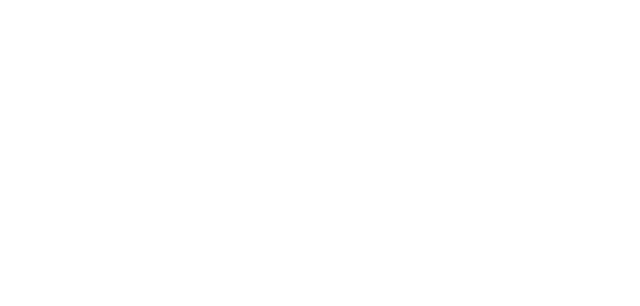
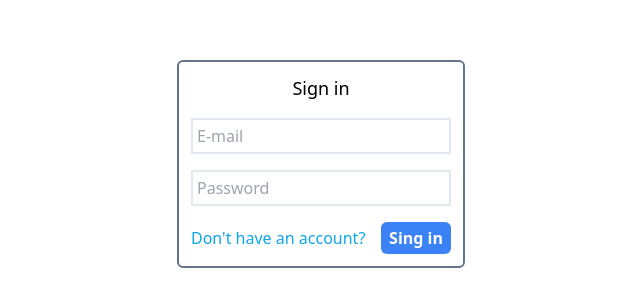
Before and after one commit to DMITRII1548/laravel-microservice-task-manager, a Vue app in the folder frontend/: page /sign_in in a window 1280 px wide. Before the commit this address had no page. Shown: the part 236-542 px from the top of the page, without its empty margins (319-959 px from the left). Built offline with nearby package versions, Linux system fonts and the light colour scheme.

Commit message:
Added sign in page

```diff
--- /dev/null
+++ b/frontend/src/components/Field.vue
@@ -0,0 +1,44 @@
+<template>
+    <div class="w-100">
+        <input
+            :type="type"
+            v-model="value"
+            :placeholder="placeholder"
+            class="w-full p-1 border-2 border-slate-200 hover:border-slate-300 focus:border-slate-300"
+        />
+        <p v-if="error" class="text-red-600 mt-1 ml-1">{{ error }}</p>
+    </div>
+</template>
+
+<script setup>
+  import { ref, toRefs, watch } from 'vue';
+
+  const props = defineProps({
+    type: {
+        type: String,
+        required: true
+    },
+    placeholder: {
+        type: String,
+        default: ''
+    },
+    modelValue: {
+        type: String,
+        required: true
+    },
+    error: {
+        type: String,
+        default: ''
+    }
+  });
+
+    const value = ref(props.modelValue);
+
+    watch(() => props.modelValue, (newValue) => {
+        value.value = newValue;
+    });
+
+    watch(value, (newValue) => {
+        emit('update:modelValue', newValue);
+    });
+</script>
--- a/frontend/src/components/WhiteLinkButton.vue
+++ b/frontend/src/components/WhiteLinkButton.vue
@@ -6,7 +6,7 @@
 const props = defineProps({
   to: {
     type: [String, Object],
-    required: true,
+    required: true
   }
 });
 </script>
--- a/frontend/src/router/index.js
+++ b/frontend/src/router/index.js
@@ -8,6 +8,11 @@
       name: 'home',
       component: import('../views/HomeView.vue')
     },
+    {
+      path: '/sign_in',
+      name: 'sing_in',
+      component: import('../views/Auth/SingIn.vue')
+    },
   ]
 })
 
--- /dev/null
+++ b/frontend/src/views/Auth/SingIn.vue
@@ -0,0 +1,35 @@
+<template>
+    <main class="flex justify-center items-center h-screen">
+        <form class="flex flex-col gap-4 w-72 p-3 mx-auto border-2 border-slate-500 rounded-md">
+            <h1 class="text-lg font-medium text-center">Sign in</h1>
+            <Field
+                type="email"
+                v-model="email"
+                :error="errors.email"
+                placeholder="E-mail"
+             />
+            <Field
+                type="password"
+                v-model="password"
+                placeholder="Password"
+             />
+            <div class="flex justify-between">
+                <a href="#" class="text-sky-500 mt-1">Don't have an account?</a>
+                <button class="bg-blue-500 hover:bg-blue-700 text-white font-bold py-1 px-2 rounded-md">Sing in</button>
+            </div>
+        </form>
+    </main>
+</template>
+
+<script setup>
+import { ref, reactive } from 'vue'
+
+import Field from '../../components/Field.vue';
+
+const email = ref('')
+const password = ref('')
+
+const errors = reactive({
+    email: '',
+})
+</script>
--- a/frontend/src/views/HomeView.vue
+++ b/frontend/src/views/HomeView.vue
@@ -5,7 +5,7 @@
                 <h1 class="text-white text-7xl text-center font-semibold">The best task manager</h1>
             </div>
             <div class="z-10 flex justify-center">
-                <WhiteLinkButton to="/">Sign in</WhiteLinkButton>
+                <WhiteLinkButton :to="{ name: 'sing_in' }">Sign in</WhiteLinkButton>
             </div>
         </div>
     </main>
```
